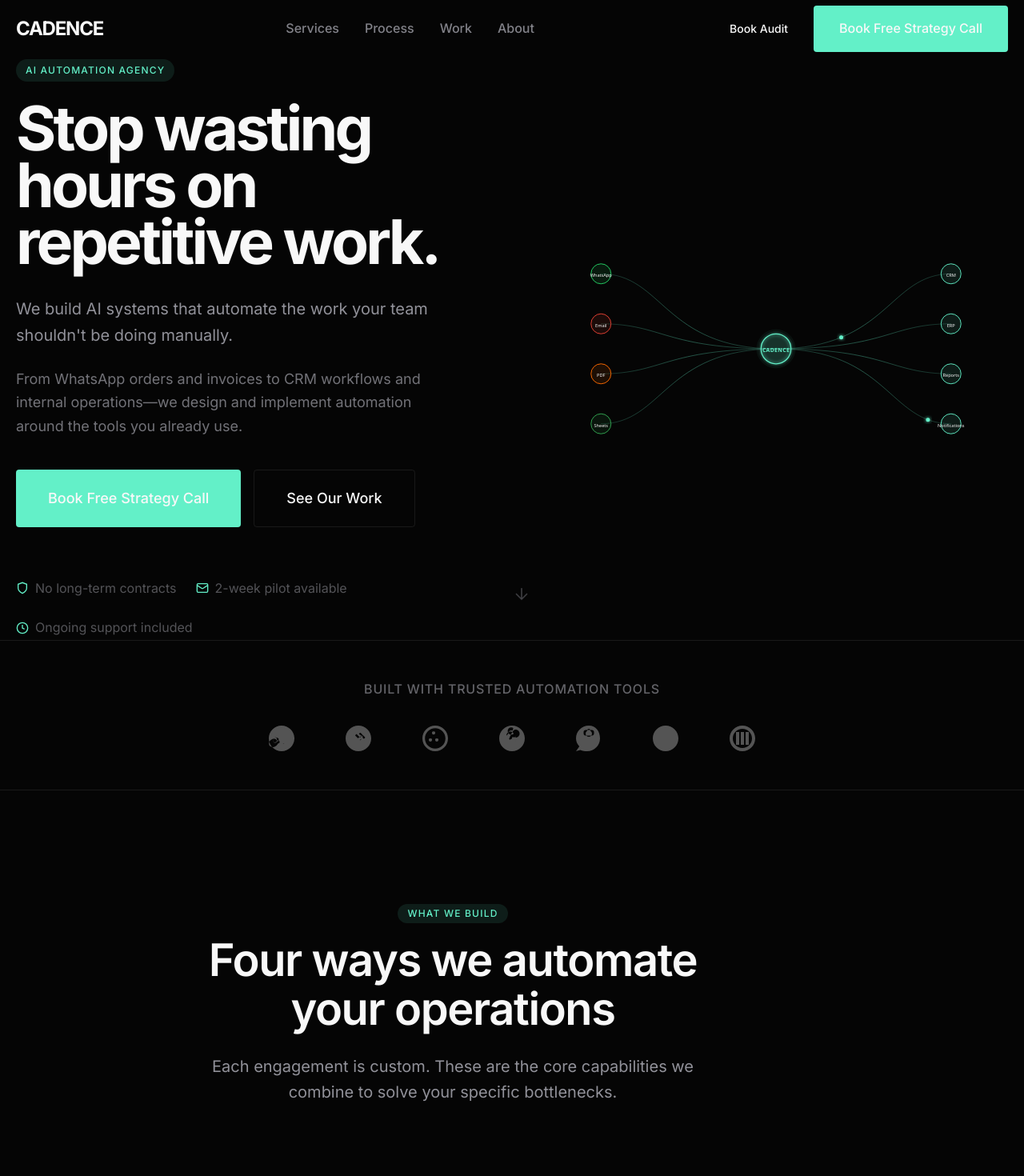
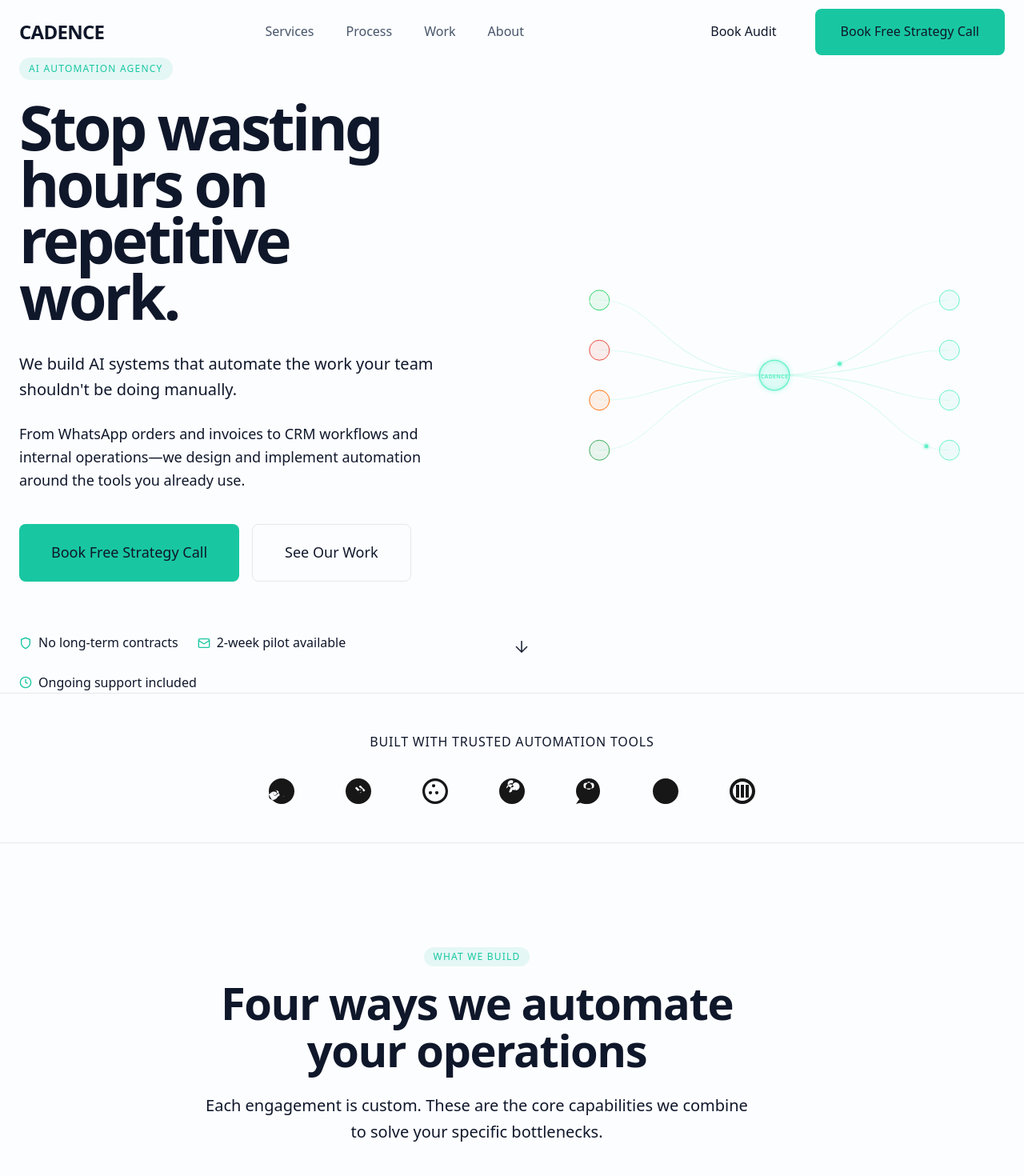
Before and after one commit to iamdevdhanush/Cadence, a Next.js app: page / in a window 1280 px wide. Shown: the top 1470 px of the page at 80% size. Built offline with nearby package versions, Linux system fonts and the light colour scheme.

Commit message:
feat: overhaul design system with light theme, Geist fonts, and updated Tailwind configuration

```diff
--- a/src/app/globals.css
+++ b/src/app/globals.css
@@ -2,20 +2,29 @@
 @tailwind components;
 @tailwind utilities;
 
-@import url('https://fonts.googleapis.com/css2?family=Inter:wght@300;400;500;600;700&family=JetBrains+Mono:wght@400;500&display=swap');
+@import url('https://fonts.googleapis.com/css2?family=Geist:wght@300;400;500;600;700&family=Geist+Mono:wght@400;500&display=swap');
 
 @layer base {
   :root {
-    --background: #050505;
-    --surface: #0B0B0B;
-    --border: rgba(255,255,255,.08);
-    --accent: #63F0C8;
-    --text: #F8F8F8;
-    --muted: #A1A1AA;
+    --background: #FCFDFF;
+    --surface: #FFFFFF;
+    --surface-alt: #F7FAFC;
+    --border: #E5E7EB;
+    --border-strong: #D1D5DB;
+    --accent: #18C7A1;
+    --accent-hover: #12B48F;
+    --accent-soft: rgba(24, 199, 161, 0.1);
+    --text: #0F172A;
+    --text-muted: #475569;
+    --text-light: #94A3B8;
+    --red-soft: rgba(239, 68, 68, 0.08);
+    --red-border: rgba(239, 68, 68, 0.15);
+    --blue-glow: rgba(80, 160, 255, 0.12);
+    --purple-glow: rgba(99, 240, 200, 0.08);
   }
 
   * {
-    border-color: rgba(255, 255, 255, 0.08);
+    border-color: #E5E7EB;
   }
 
   html {
@@ -28,8 +37,8 @@
   }
 
   ::selection {
-    background-color: rgba(99, 240, 200, 0.3);
-    color: #F8F8F8;
+    background-color: rgba(24, 199, 161, 0.3);
+    color: #0F172A;
   }
 
   :focus-visible {
@@ -62,23 +71,31 @@
   }
 
   .body-lg {
-    @apply text-body-lg text-muted/90 max-w-text;
+    @apply text-body-lg text-text-muted max-w-text;
   }
 
   .body {
-    @apply text-body text-muted/80 max-w-text;
+    @apply text-body text-text-muted max-w-text;
   }
 
   .btn-primary {
-    @apply inline-flex items-center justify-center gap-2 px-8 py-4 text-body-sm font-medium text-background bg-accent rounded-btn transition-all duration-medium hover:bg-accent/90 hover:shadow-glow active:scale-[0.98] focus-visible:ring-2 focus-visible:ring-accent focus-visible:ring-offset-2 focus-visible:ring-offset-background;
+    @apply inline-flex items-center justify-center gap-2 px-8 py-4 text-body-sm font-medium text-white bg-accent rounded-btn transition-all duration-medium hover:bg-accent-hover hover:shadow-glow active:scale-[0.98] focus-visible:ring-2 focus-visible:ring-accent focus-visible:ring-offset-2 focus-visible:ring-offset-background;
   }
 
   .btn-secondary {
-    @apply inline-flex items-center justify-center gap-2 px-8 py-4 text-body-sm font-medium text-text bg-transparent border border-border rounded-btn transition-all duration-medium hover:bg-surface hover:border-white/20 active:scale-[0.98] focus-visible:ring-2 focus-visible:ring-accent focus-visible:ring-offset-2 focus-visible:ring-offset-background;
+    @apply inline-flex items-center justify-center gap-2 px-8 py-4 text-body-sm font-medium text-text bg-transparent border border-border rounded-btn transition-all duration-medium hover:bg-surface-alt hover:border-border-strong active:scale-[0.98] focus-visible:ring-2 focus-visible:ring-accent focus-visible:ring-offset-2 focus-visible:ring-offset-background;
+  }
+
+  .btn-ghost {
+    @apply inline-flex items-center justify-center gap-2 px-6 py-3 text-body-sm font-medium text-text-muted bg-transparent rounded-btn transition-all duration-medium hover:bg-surface-alt hover:text-text active:scale-[0.98];
   }
 
   .card {
-    @apply bg-surface border border-border rounded-card p-8 transition-all duration-medium hover:border-white/10 hover:shadow-elevated;
+    @apply bg-surface border border-border rounded-card p-8 transition-all duration-medium hover:border-border-strong hover:shadow-elevated hover:-translate-y-1;
+  }
+
+  .card-interactive {
+    @apply bg-surface border border-border rounded-card p-8 transition-all duration-medium hover:border-border-strong hover:shadow-elevated hover:-translate-y-1 cursor-pointer;
   }
 
   .magnetic-btn {
@@ -87,11 +104,23 @@
 
   .magnetic-btn::before {
     content: '';
-    @apply absolute inset-0 bg-gradient-to-r from-accent/10 to-transparent opacity-0 transition-opacity duration-medium;
+    @apply absolute inset-0 bg-gradient-to-r from-accent-soft to-transparent opacity-0 transition-opacity duration-medium;
   }
 
   .magnetic-btn:hover::before {
     @apply opacity-100;
+  }
+
+  .input-field {
+    @apply w-full px-4 py-3 text-body bg-surface border border-border rounded-btn transition-all duration-fast placeholder:text-text-light focus:border-accent focus:ring-2 focus:ring-accent-soft focus:outline-none;
+  }
+
+  .badge-accent {
+    @apply inline-flex items-center gap-1.5 px-3 py-1 text-xs font-medium text-accent bg-accent-soft rounded-pill;
+  }
+
+  .badge-muted {
+    @apply inline-flex items-center gap-1.5 px-3 py-1 text-xs font-medium text-text-light bg-surface-alt border border-border rounded-pill;
   }
 }
 
@@ -134,4 +163,12 @@
     opacity: 1;
     transform: translateY(0);
   }
+
+  .bg-gradient-mesh {
+    background:
+      radial-gradient(ellipse 80% 50% at 10% 0%, rgba(80, 160, 255, 0.08) 0%, transparent 50%),
+      radial-gradient(ellipse 60% 40% at 90% 10%, rgba(24, 199, 161, 0.06) 0%, transparent 50%),
+      radial-gradient(ellipse 100% 100% at 50% 100%, rgba(80, 160, 255, 0.04) 0%, transparent 40%),
+      #FCFDFF;
+  }
 }
--- a/src/components/layout/Navbar.tsx
+++ b/src/components/layout/Navbar.tsx
@@ -27,8 +27,10 @@ export function Navbar() {
   return (
     <header
       className={cn(
-        'fixed top-0 left-0 right-0 z-50 h-[72px] transition-all duration-medium',
-        scrolled && 'bg-background/80 backdrop-blur-md border-b border-border'
+        'fixed top-0 left-0 right-0 z-50 h-[80px] transition-all duration-medium',
+        scrolled
+          ? 'bg-surface/80 backdrop-blur-md border-b border-border shadow-nav'
+          : 'bg-transparent'
       )}
       role="banner"
     >
@@ -37,16 +39,17 @@ export function Navbar() {
           href="/"
           className="text-2xl font-bold tracking-tight text-text flex items-center gap-2"
           aria-label="Cadence - Home"
+          style={{ letterSpacing: '-0.03em' }}
         >
-          <span style={{ letterSpacing: '-0.05em' }}>CADENCE</span>
+          <span>CADENCE</span>
         </Link>
 
-        <nav className="hidden md:flex items-center gap-8" role="navigation" aria-label="Main navigation">
+        <nav className="hidden md:flex items-center gap-10" role="navigation" aria-label="Main navigation">
           {navItems.map((item) => (
             <Link
               key={item.href}
               href={item.href}
-              className="text-body-sm font-medium text-muted/80 hover:text-text transition-colors duration-fast relative"
+              className="text-body-sm font-medium text-text-muted hover:text-text transition-colors duration-fast relative"
             >
               {item.label}
             </Link>
@@ -54,7 +57,7 @@ export function Navbar() {
         </nav>
 
         <div className="hidden md:flex items-center gap-4">
-          <Button variant="ghost" size="sm" asChild>
+          <Button variant="ghost" size="md" asChild>
             <Link href="/#contact">Book Audit</Link>
           </Button>
           <Button size="md" asChild>
@@ -63,7 +66,7 @@ export function Navbar() {
         </div>
 
         <button
-          className="md:hidden p-2 text-text hover:text-accent transition-colors"
+          className="md:hidden p-2 text-text-muted hover:text-text transition-colors"
           onClick={() => setMobileMenuOpen(!mobileMenuOpen)}
           aria-expanded={mobileMenuOpen}
           aria-controls="mobile-menu"
@@ -87,13 +90,13 @@ export function Navbar() {
       </div>
 
       {mobileMenuOpen && (
-        <div id="mobile-menu" className="md:hidden py-6 border-t border-border animate-in">
+        <div id="mobile-menu" className="md:hidden py-6 border-t border-border animate-in bg-surface">
           <nav className="flex flex-col gap-4" role="navigation" aria-label="Mobile navigation">
             {navItems.map((item) => (
               <Link
                 key={item.href}
                 href={item.href}
-                className="text-body font-medium text-muted/80 hover:text-text transition-colors duration-fast px-2 py-2"
+                className="text-body font-medium text-text-muted hover:text-text transition-colors duration-fast px-2 py-2"
                 onClick={() => setMobileMenuOpen(false)}
               >
                 {item.label}
--- a/tailwind.config.js
+++ b/tailwind.config.js
@@ -8,39 +8,56 @@ module.exports = {
   theme: {
     extend: {
       colors: {
-        background: '#050505',
-        surface: '#0B0B0B',
-        border: 'rgba(255,255,255,.08)',
-        accent: '#63F0C8',
-        text: '#F8F8F8',
-        muted: '#A1A1AA',
+        background: '#FCFDFF',
+        surface: '#FFFFFF',
+        'surface-alt': '#F7FAFC',
+        border: '#E5E7EB',
+        'border-strong': '#D1D5DB',
+        accent: '#18C7A1',
+        'accent-hover': '#12B48F',
+        'accent-soft': 'rgba(24, 199, 161, 0.1)',
+        text: '#0F172A',
+        'text-muted': '#475569',
+        'text-light': '#94A3B8',
+        'red-soft': 'rgba(239, 68, 68, 0.08)',
+        'red-border': 'rgba(239, 68, 68, 0.15)',
+        'blue-glow': 'rgba(80, 160, 255, 0.12)',
+        'purple-glow': 'rgba(99, 240, 200, 0.08)',
       },
       fontFamily: {
-        sans: ['var(--font-inter)', 'system-ui', 'sans-serif'],
-        mono: ['var(--font-jetbrains-mono)', 'monospace'],
+        sans: ['Geist', 'system-ui', 'sans-serif'],
+        mono: ['Geist Mono', 'monospace'],
       },
       fontSize: {
-        'hero': ['84px', { lineHeight: '0.92', letterSpacing: '-0.05em', fontWeight: '700' }],
-        'hero-mobile': ['46px', { lineHeight: '0.92', letterSpacing: '-0.05em', fontWeight: '700' }],
-        'section-heading': ['56px', { lineHeight: '1.1', letterSpacing: '-0.02em', fontWeight: '600' }],
-        'body-lg': ['20px', { lineHeight: '1.6', letterSpacing: '0' }],
+        'hero': ['72px', { lineHeight: '0.95', letterSpacing: '-0.03em', fontWeight: '700' }],
+        'hero-mobile': ['44px', { lineHeight: '1.05', letterSpacing: '-0.02em', fontWeight: '700' }],
+        'section-heading': ['56px', { lineHeight: '1.05', letterSpacing: '-0.02em', fontWeight: '600' }],
+        'card-title': ['28px', { lineHeight: '1.2', letterSpacing: '-0.01em', fontWeight: '600' }],
+        'body-lg': ['20px', { lineHeight: '1.65', letterSpacing: '0' }],
         'body': ['18px', { lineHeight: '1.65', letterSpacing: '0' }],
         'body-sm': ['16px', { lineHeight: '1.6', letterSpacing: '0' }],
+        'caption': ['14px', { lineHeight: '1.5', letterSpacing: '0' }],
       },
       spacing: {
-        'section': '140px',
+        'section': '128px',
         'container': '40px',
-        'container-mobile': '20px',
+        'container-mobile': '24px',
+        'heading-gap': '24px',
+        'cards-gap': '48px',
+        'card-gap': '24px',
+        'eyebrow-gap': '20px',
       },
       borderRadius: {
-        'btn': '4px',
-        'card': '8px',
+        'btn': '8px',
+        'card': '20px',
         'pill': '9999px',
       },
       boxShadow: {
-        'subtle': '0 2px 8px rgba(0,0,0,0.3)',
-        'elevated': '0 8px 32px rgba(0,0,0,0.4)',
-        'glow': '0 0 24px rgba(99, 240, 200, 0.15)',
+        'subtle': '0 1px 3px rgba(15, 23, 42, 0.05), 0 1px 2px rgba(15, 23, 42, 0.03)',
+        'elevated': '0 20px 40px rgba(15, 23, 42, 0.08), 0 8px 16px rgba(15, 23, 42, 0.04)',
+        'card-hover': '0 24px 48px rgba(15, 23, 42, 0.1), 0 12px 24px rgba(15, 23, 42, 0.06)',
+        'glow': '0 0 32px rgba(24, 199, 161, 0.2)',
+        'nav': '0 4px 24px rgba(15, 23, 42, 0.06)',
       },
       transitionDuration: {
         'slow': '400ms',
@@ -53,7 +70,7 @@ module.exports = {
       },
       maxWidth: {
         'container': '1280px',
-        'text': '620px',
+        'text': '680px',
       },
     },
   },
```
